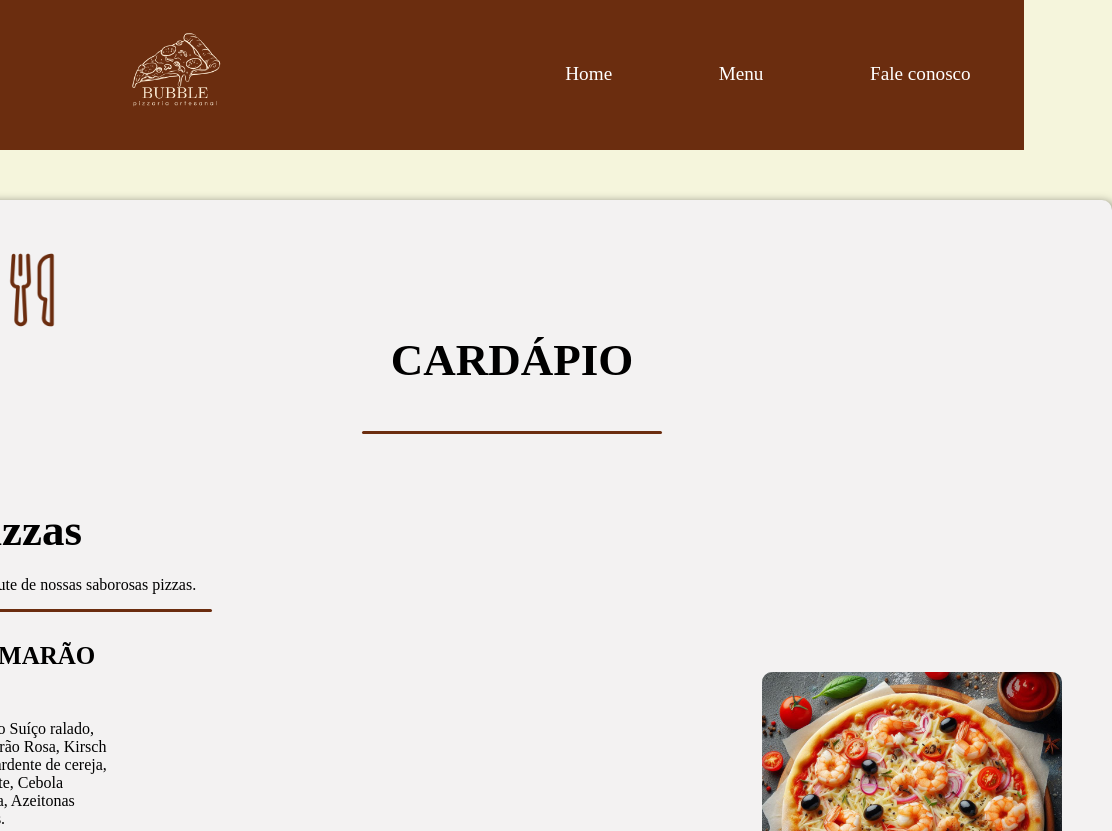
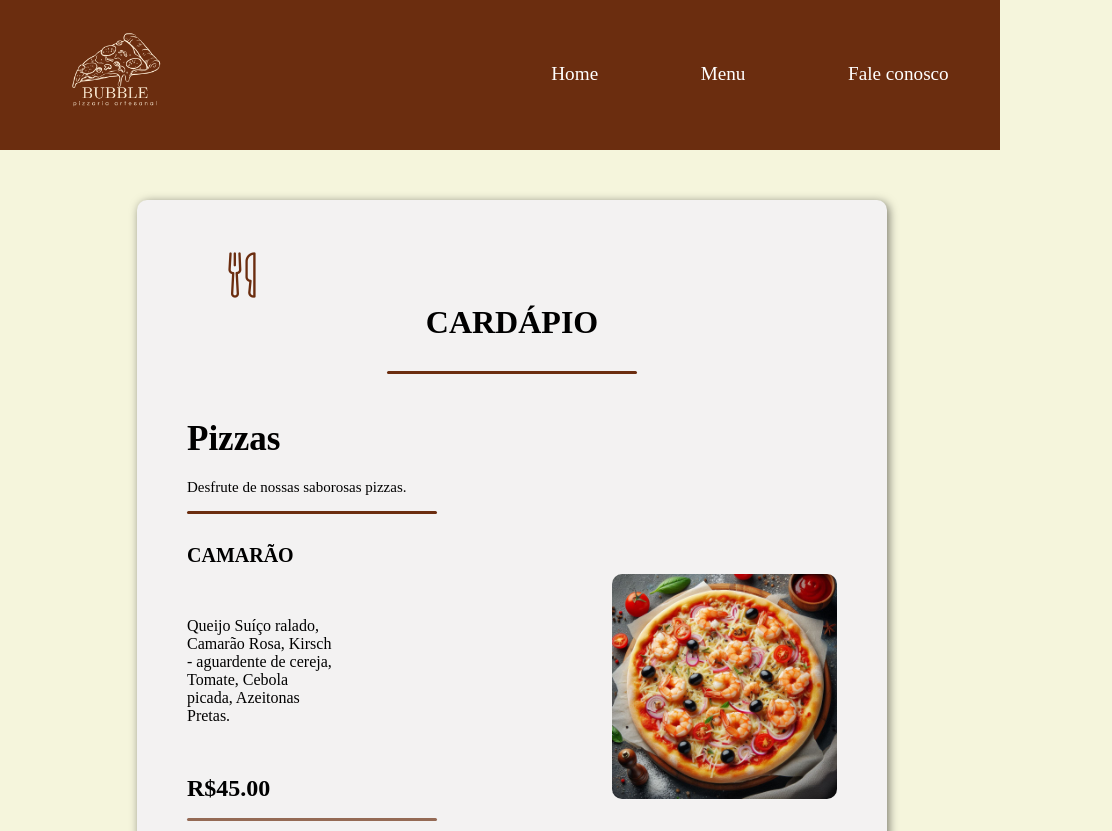
Before and after one commit to 4yob/pizzaria_bubble, a plain HTML site: page menu.html in a window 1024 px wide. Shown: the top 831 px of the page, 1112 px wide, since content can reach past the window. Drawn offline with Linux system fonts and the light colour scheme.

Commit message:
feat: iniciate menu page responsiveness

```diff
--- a/css/menu.css
+++ b/css/menu.css
@@ -47,6 +47,7 @@ header {
 body {
     background-color: beige;
 }
+
 main {
     display: flex;
     justify-content: center;
@@ -58,7 +59,6 @@ main .cardapio {
 
 .cardapio {
     display: flex;
-    max-width: 1200px;
     min-width: 1200px;
     flex-direction: column;
     background-color: rgb(243, 242, 242);
@@ -152,6 +152,7 @@ img {
 .cardapio .pizzas p {
     margin-top: 50px;
 }
+
 .cardapio .item .text {
     margin-top: 10px;
     max-width: 150px;
@@ -175,7 +176,7 @@ img {
     justify-content: space-between;
 }
 
-.cardapio .bebidas h1{
+.cardapio .bebidas h1 {
     margin-top: 25px;
 }
 
@@ -194,3 +195,129 @@ img {
 .cardapio .bebidas h2 {
     margin-top: 50px;
 }
+
+@media (min-width: 769px) and (max-width: 1024px) {
+    header {
+        display: flex;
+        justify-content: space-between;
+        align-items: center;
+        background-color: #6b2d0f;
+        position: fixed;
+        top: 0;
+        max-width: 1000px;
+        height: 150px;
+
+    }
+
+    .logo img {
+        height: 150px;
+        width: 150px;
+        margin-left: 40px;
+        border-radius: 50%;
+    }
+
+    body {
+        background-color: beige;
+    }
+
+    main {
+        display: flex;
+        justify-content: center;
+    }
+
+    main .cardapio {
+        display: flex;
+    }
+
+    .cardapio {
+        display: flex;
+        min-width: 750px;
+        flex-direction: column;
+        background-color: rgb(243, 242, 242);
+        border-radius: 10px;
+        box-shadow: 2px 2px 10px rgba(0, 0, 0, 0.5);
+        flex-wrap: wrap;
+        justify-content: center;
+        margin: 200px 300px;
+        padding: 50px;
+    }
+
+    .cardapio .cardapio-title img {
+        width: 50px;
+        height: 50px;
+        margin-left: 30px;
+    }
+
+    .cardapio .cardapio-title h1 {
+        display: flex;
+        justify-content: center;
+        font-size: 200%;
+    }
+
+    hr {
+        width: 250px;
+        height: 3px;
+        background-color: #6b2d0f;
+        border-radius: 30px;
+        border: none;
+        margin-top: 15px;
+    }
+
+    .line {
+        width: 250px;
+        height: 3px;
+        background-color: #6b2e0fb0;
+        border-radius: 30px;
+        border: none;
+    }
+
+    .cardapio .line-end {
+        width: 250px;
+        height: 3px;
+        background-color: #6b2d0f;
+        border-radius: 30px;
+        border: none;
+        margin: 30px 0 20px 200px;
+    }
+
+    .cardapio h1 {
+        font-size: 35px;
+    }
+
+    .cardapio .pizzas .pizzas-text {
+        margin-top: -30px;
+        font-size: 15px;
+    }
+
+    .cardapio .bebidas .bebidas-text {
+        margin-top: -30px;
+        font-size: 15px;
+    }
+
+    .cardapio .sucos .bebidas-text {
+        margin-top: -30px;
+        font-size: 15px;
+    }
+
+    h3 {
+        margin-top: 20px;
+        font-size: 20px;
+    }
+
+    img {
+        width: 225px;
+        height: auto;
+        border-radius: 10px;
+    }
+
+    .item {
+        display: flex;
+        flex-direction: row;
+        justify-content: space-between;
+    }
+
+    .refri .item {
+        display: flex;
+        flex-direction: column;
+    }
+}
--- a/menu.html
+++ b/menu.html
@@ -157,7 +157,8 @@
                             <h3>LARANJA</h3>
                             <p>500 ml/ 700 ml/ 900 ml.</p>
                             <h2>R$12.00</h2>
-                        </div class="img">
+                        </div>
+
                         <img src="img/suco-laranja.png" alt="Suco Laranja">
                     </div>
                     <hr class="line">
@@ -178,7 +179,9 @@
                             <p>500 ml/ 700 ml/ 900 ml.</p>
                             <h2>R$12.00</h2>
                         </div>
-                        <img src="img/suco-uva.png" alt="Suco Uva">
+                        <div class="img">
+                            <img src="img/suco-uva.png" alt="Suco Uva">
+                        </div>
                     </div>
                 </div>
 
```
